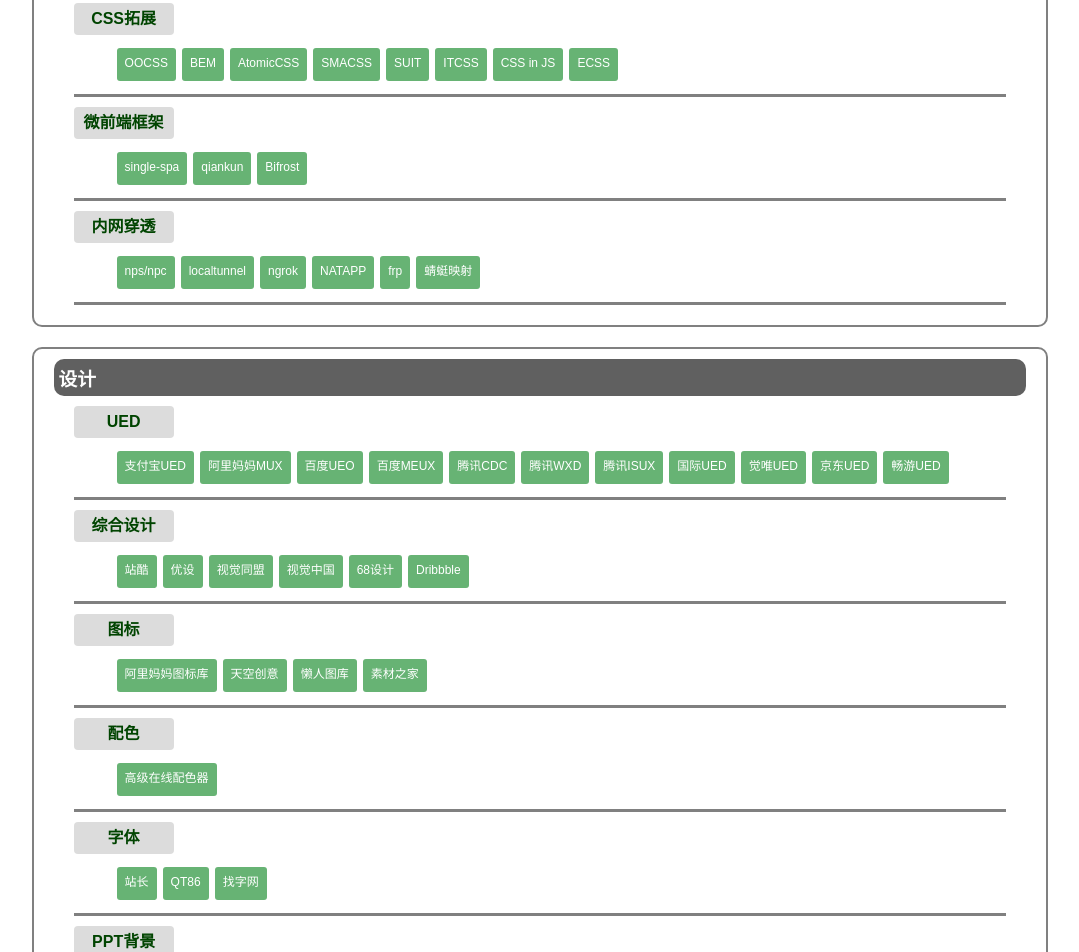
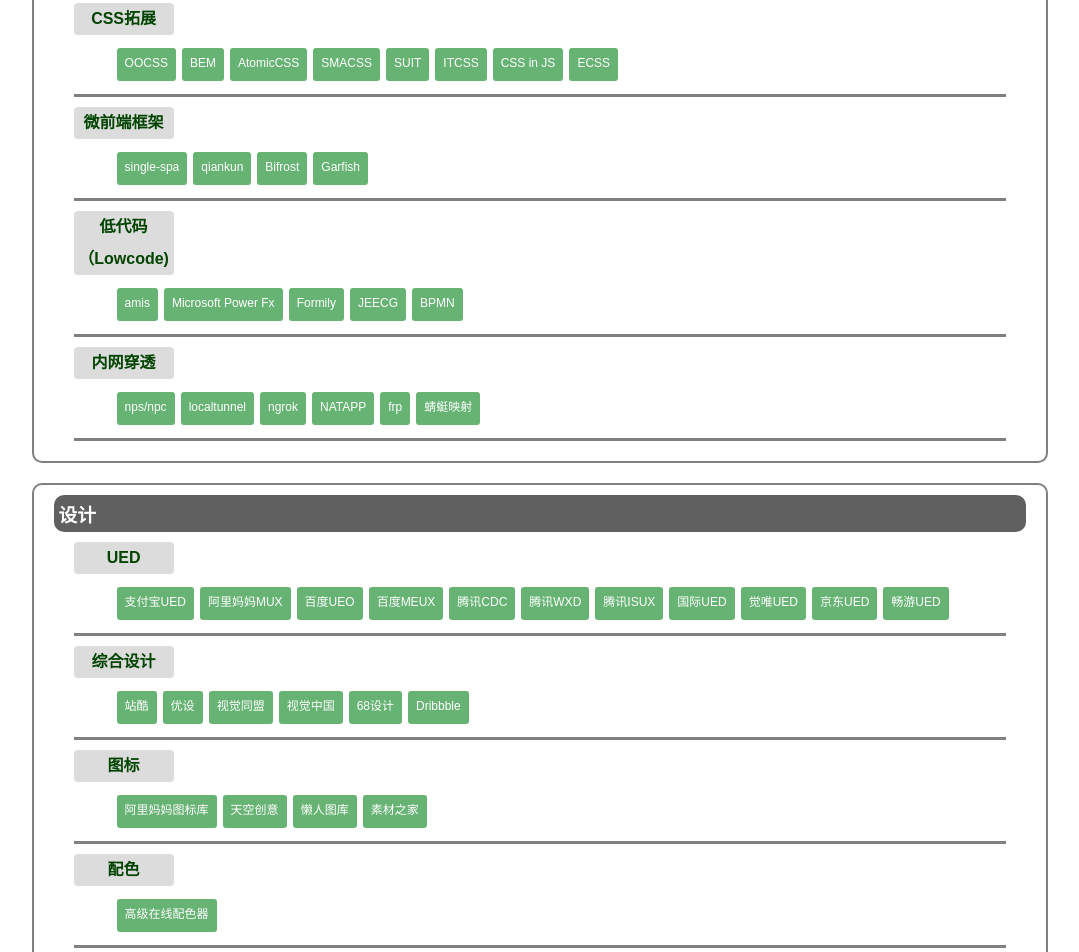
Before and after one commit to freedyc/front-end, a website built with Parcel: page index.html in a window 1280 px wide. Shown: the part 2894-3846 px from the top of the page, without its empty margins (100-1179 px from the left). Built offline with nearby package versions, Linux system fonts and the light colour scheme.

Commit message:
add link of low code, micro web

```diff
--- a/index.html
+++ b/index.html
@@ -663,6 +663,31 @@
               <li>
                 <a href="https://tech.meituan.com/2019/12/26/meituan-bifrost.html" target="_blank">Bifrost</a>
               </li>
+              <li>
+                <a href="https://github.com/modern-js-dev/garfish" target="_blank">Garfish</a>
+              </li>
+            </ul>
+          </dd>
+        </dl>
+        <dl class="g1">
+          <dt class="title1">低代码（Lowcode)</dt>
+          <dd>
+            <ul class="link">
+              <li>
+                <a href="https://baidu.gitee.io/amis/zh-CN/docs/index" title="amis 是一个低代码前端框架，它使用 JSON 配置来生成页面，可以减少页面开发工作量，极大提升效率。" target="_blank">amis</a>
+              </li>
+              <li>
+                <a href="https://docs.microsoft.com/zh-cn/power-platform/power-fx/expression-grammar" target="_blank">Microsoft Power Fx</a>
+              </li>
+              <li>
+                <a href="https://formilyjs.org/#/xbS7SW/VbsNsDCe" target="_blank">Formily</a>
+              </li>
+              <li>
+                <a href="http://www.jeecg.com/" target="_blank" title="JeecgBoot是一款基于BPM的低代码平台！前后端分离架构 SpringBoot 2.x，SpringCloud，Ant Design&Vue，Mybatis-plus，Shiro，JWT，支持微服务。强大的代码生成器让前后端代码一键生成，实现低代码开发！ JeecgBoot引领新低代码开发模式 OnlineCoding-> 代码生成器-> 手工MERGE， 帮助Java项目解决70%的重复工作，让开发更多关注业务，既能快速提高效率，节省研发成本，同时又不失灵活性！一系列低代码能力：Online表单、Online报表、Online图表、表单设计、流程设计、报表设计、大屏设计 等等...">JEECG</a>
+              </li>
+              <li>
+                <a href="https://bpmn.io/" target="_blank">BPMN</a>
+              </li>
             </ul>
           </dd>
         </dl>
```
